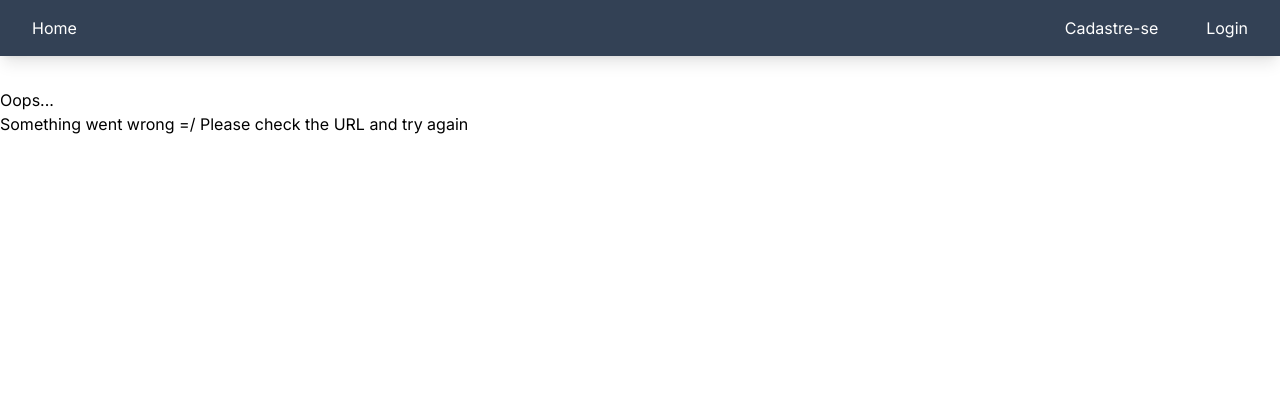
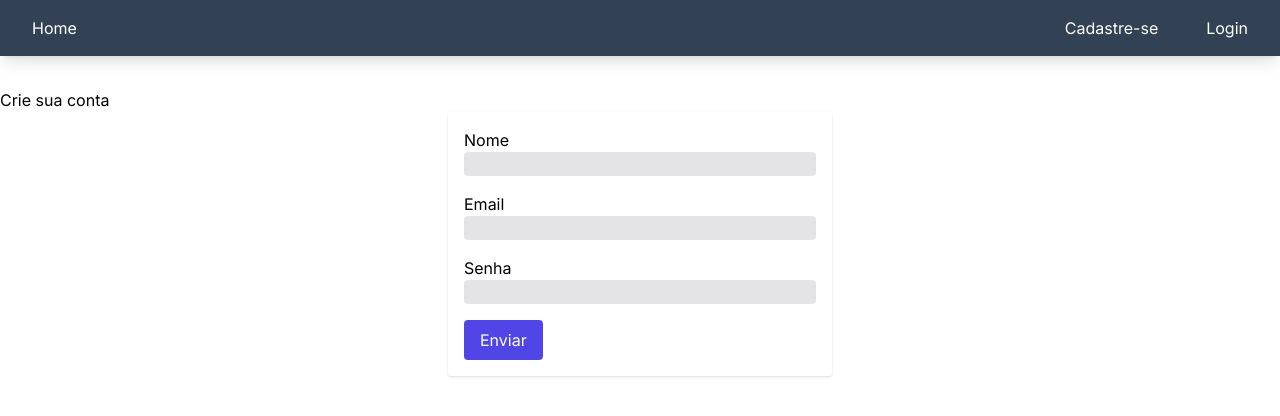
Before and after one commit to GabrielCoutz/loja-next, a Next.js app: page /signup in a window 1280 px wide. Before the commit this address had no page. Shown: the top 416 px of the page. Built offline with nearby package versions, Linux system fonts and the light colour scheme.

Commit message:
feat(app/signup): signup page complete

```diff
--- /dev/null
+++ b/src/app/signup/page.tsx
@@ -0,0 +1,65 @@
+"use client";
+
+import { useForm } from "react-hook-form";
+import React, { useState } from "react";
+
+import { zodResolver } from "@hookform/resolvers/zod";
+
+import { Button } from "../../components/Button";
+import { Form } from "../../components/Form";
+import { Ui } from "../../components/UI";
+import { createUser } from "../../services/api/user";
+import { ISignupUserSchema, signupUserSchema } from "./schema";
+import { useRouter } from "next/navigation";
+
+const Signup = () => {
+  const signupFormMethods = useForm<ISignupUserSchema>({
+    resolver: zodResolver(signupUserSchema),
+  });
+  const { handleSubmit } = signupFormMethods;
+  const [message, setMessage] = useState("");
+  const { push } = useRouter();
+
+  const handleSignup = async (payload: ISignupUserSchema) => {
+    setMessage("");
+
+    const result = await createUser(payload);
+    if ("message" in result) return setMessage(result.message);
+    console.log("deu certo");
+
+    // push("/login");
+  };
+
+  return (
+    <>
+      <h1>Crie sua conta</h1>
+      <Form.Wrapper
+        onSubmit={handleSubmit(handleSignup)}
+        formMethods={signupFormMethods}
+      >
+        <Form.Field>
+          <Form.Label htmlFor="name">Nome</Form.Label>
+          <Form.Input type="name" name="name" />
+          <Form.Erro field="name" />
+        </Form.Field>
+
+        <Form.Field>
+          <Form.Label htmlFor="email">Email</Form.Label>
+          <Form.Input type="email" name="email" />
+          <Form.Erro field="email" />
+        </Form.Field>
+
+        <Form.Field>
+          <Form.Label htmlFor="password">Senha</Form.Label>
+          <Form.Input type="password" name="password" />
+          <Form.Erro field="password" />
+        </Form.Field>
+
+        <Ui.Message>{message}</Ui.Message>
+        <Button.Primary>Enviar</Button.Primary>
+      </Form.Wrapper>
+    </>
+  );
+};
+
+export default Signup;
--- /dev/null
+++ b/src/app/signup/schema.ts
@@ -0,0 +1,16 @@
+import { z } from "zod";
+
+const minPasswordLength = 6;
+
+export const signupUserSchema = z.object({
+  name: z.string().nonempty("Preencha o nome"),
+  email: z.string().email("Email inválido").nonempty(),
+  password: z
+    .string()
+    .min(
+      minPasswordLength,
+      `A senha precisa ter no mínimo ${minPasswordLength} caracteres`
+    ),
+});
+
+export type ISignupUserSchema = z.infer<typeof signupUserSchema>;
```
